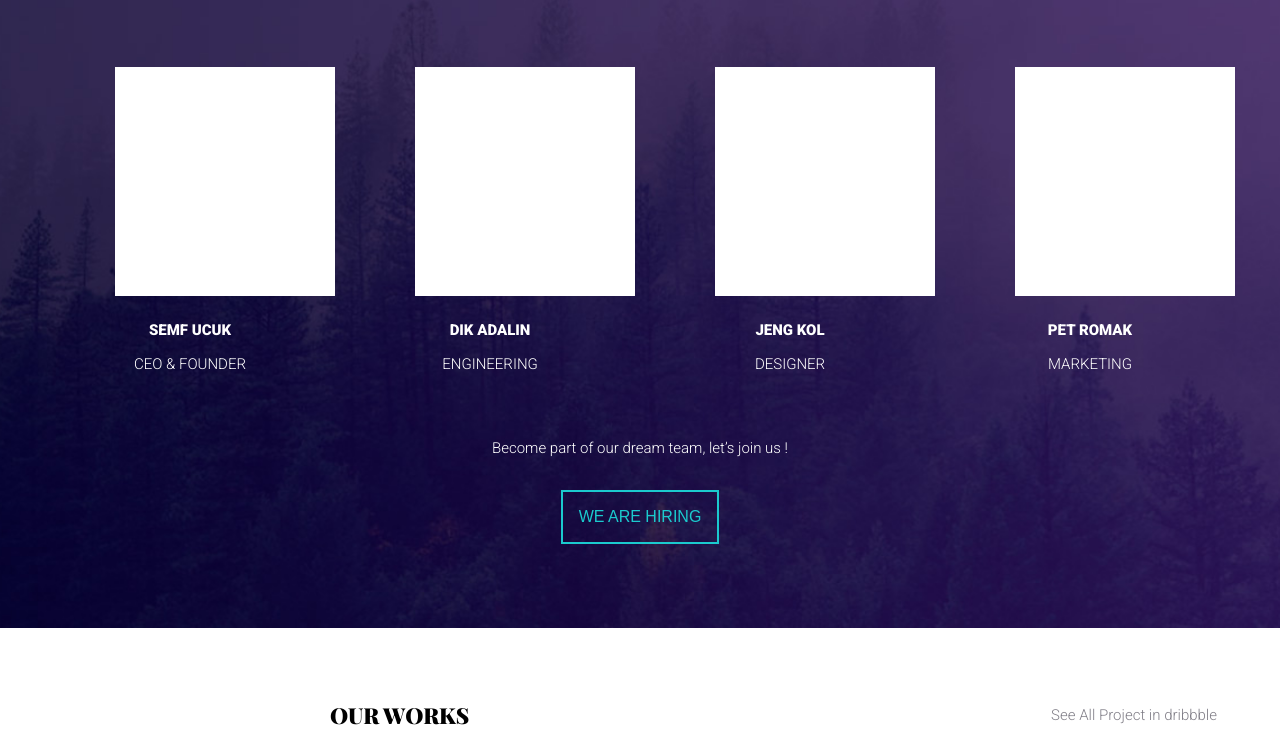
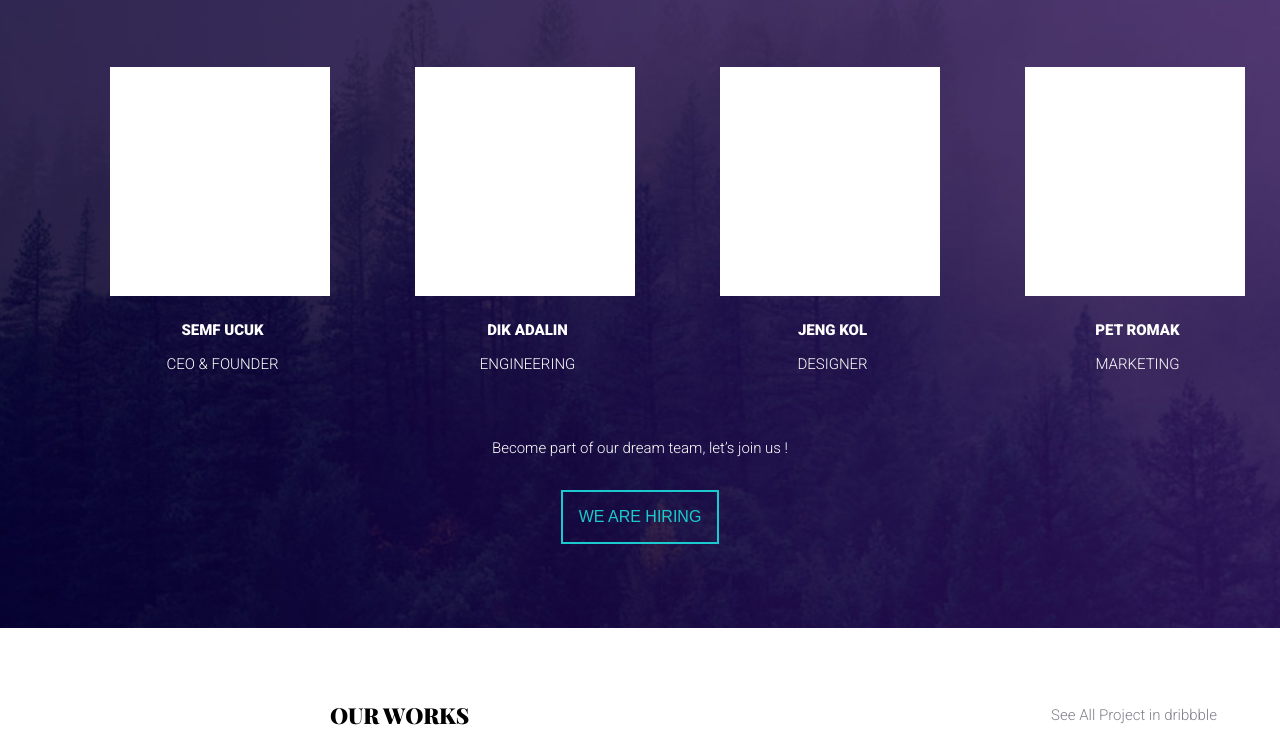
Before and after one commit to MrShims/lab1.github.io, a plain HTML site: page index.html in a window 1280 px wide. Shown: the part 2721-3457 px from the top of the page. Drawn offline with nearby package versions, Linux system fonts and the light colour scheme; files that its build step writes are made by us from their sources; a web font is replaced by a local one.

Commit message:
Fix margin

```diff
--- a/assets/css/style.css
+++ b/assets/css/style.css
@@ -367,15 +367,18 @@ hr {
     text-align: center;
     display: flex;
     position: relative;
+
+
 }
 .portait__items {
     flex: 1 1 1 0;
     position: relative;
     display: inline-block;
     vertical-align: top;
+    margin-left: 80px;
+
 }
 .flexboxing1__icon {
-    padding-left: 75PX;
     position: relative;
 
 }
```
